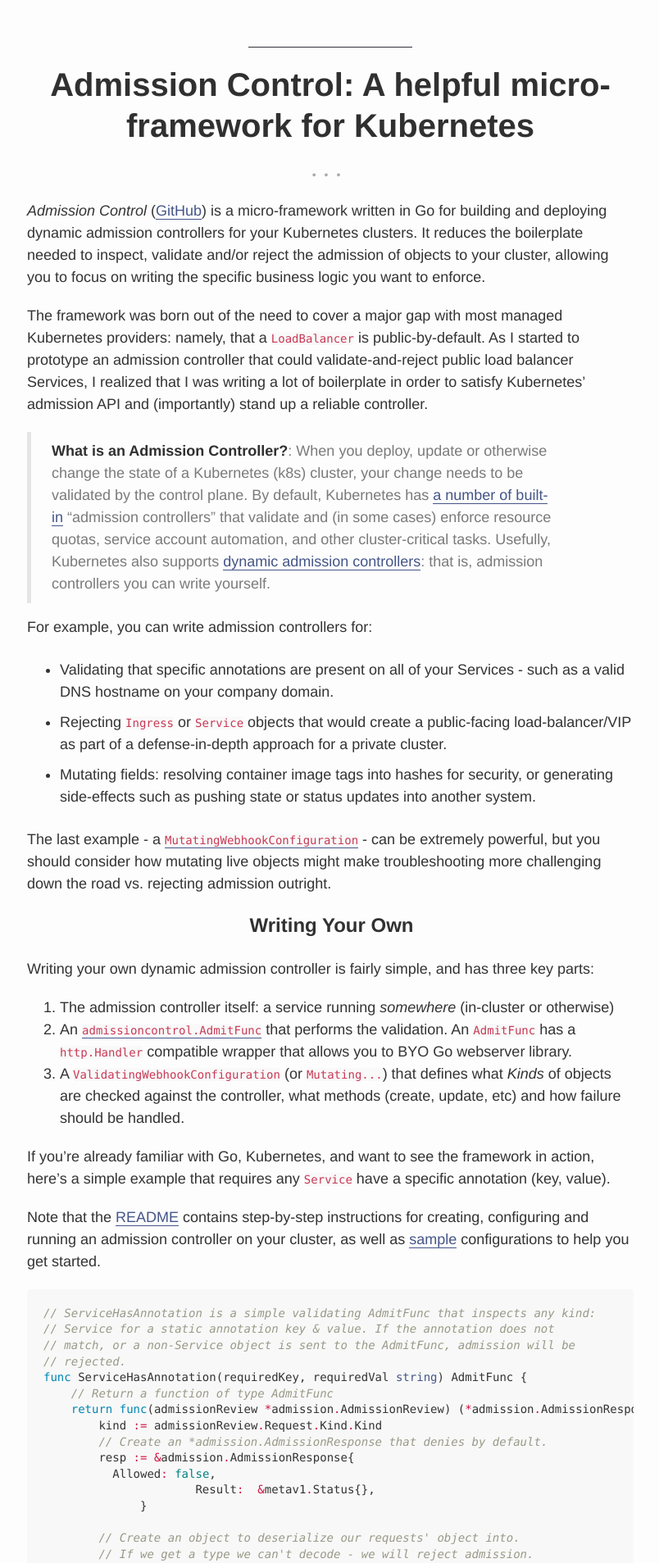
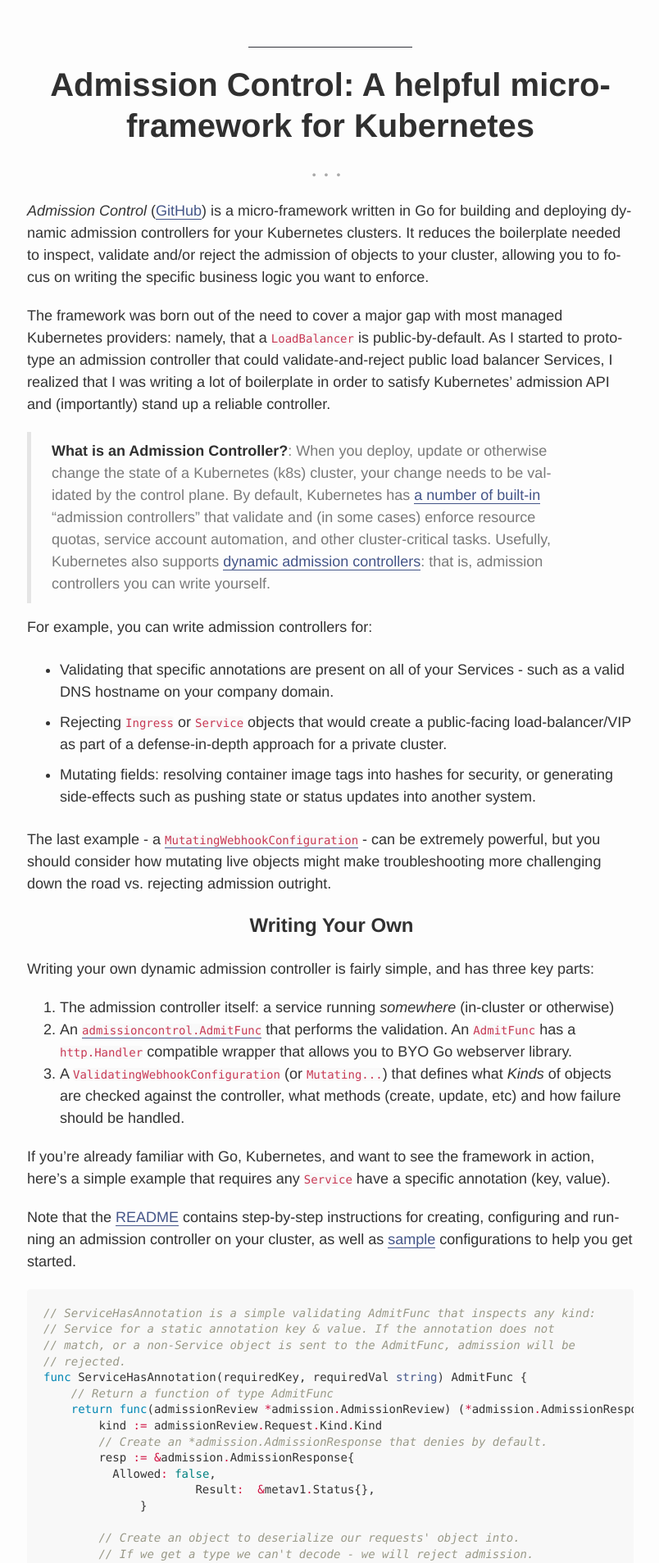
Before and after one commit to elithrar/elithrar.github.io, a Jekyll site: the page built from index.html, in a window 1280 px wide. Shown: the part 444-2351 px from the top of the page at 82% size, without its empty margins (237-1041 px from the left). Built offline with Jekyll 4.4.1, drawn with Linux system fonts in a browser that asks for light colours; the list of posts is cut into pages by our own code.

Commit message:
Update elithrar-www.css

```diff
--- a/public/css/elithrar-www.css
+++ b/public/css/elithrar-www.css
@@ -9,6 +9,10 @@
   font-size: 0.9rem;
   background-color: #fdfdfd;
   text-align: center;
+  word-wrap: break-word;
+  word-break: break-word;
+  overflow-wrap: break-word;
+  hyphens: auto;
 }
 
 @media (max-width: 768px) {
```
